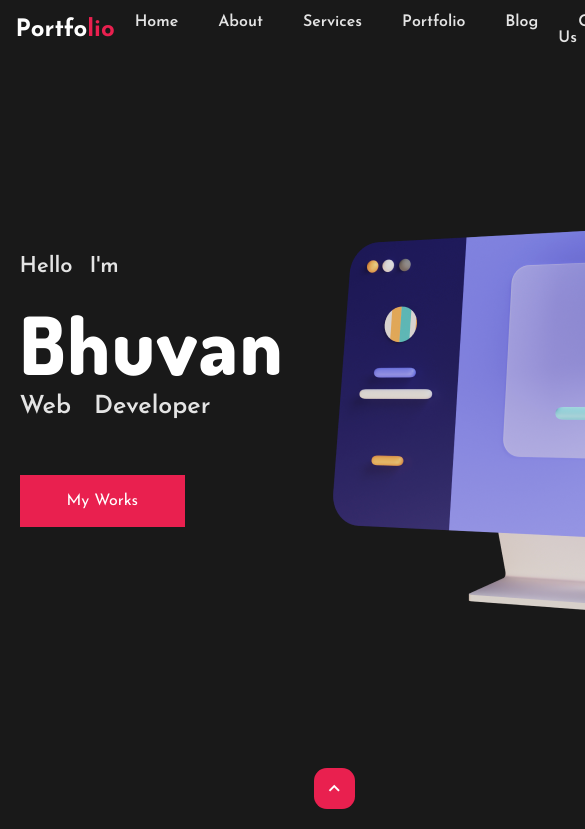
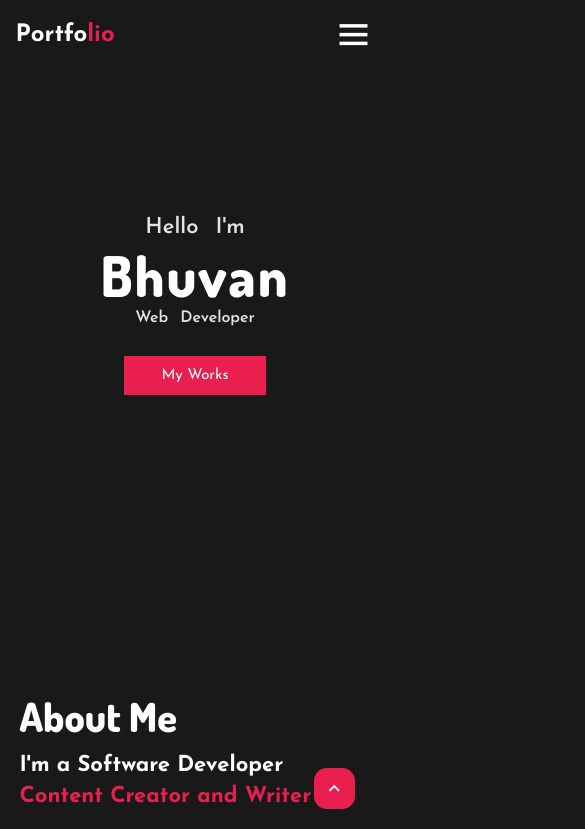
Before and after one commit to bhuvandev16/Demo-portfolio, a plain HTML site: page index.html in a window 390 px wide. Shown: the top 829 px of the page, 585 px wide, since content can reach past the window. Drawn offline with nearby package versions, Linux system fonts and the light colour scheme.

Commit message:
Added Responsiveness

```diff
--- a/script.js
+++ b/script.js
@@ -3,3 +3,16 @@ const header = document.querySelector("header");
 window.addEventListener("scroll", function() {
     header.classList.toggle('sticky', window.scrollY > 200)
 });
+
+let menu = document.querySelector('#menu-icon');
+let navlist = document.querySelector('.navlist');
+
+menu.onclick = () => {
+    menu.classList.toggle('bx-x');
+    navlist.classList.toggle('open');
+};
+
+window.onscroll = () => {
+    menu.classList.remove('bx-x');
+    navlist.classList.remove('open');
+};
--- a/style.css
+++ b/style.css
@@ -381,9 +381,8 @@ span {
     section {
         padding: 100px 5% 80px;
     }
-    .computer {
-        margin-left: -8%;
-        width: 5px;
+    .computer img{
+        margin-left: 50%;
     }
 }
 
@@ -424,3 +423,84 @@ span {
         margin: auto;
     }
 }
+
+@media (max-width: 870px) {
+    #menu-icon {
+        display: block;
+    }
+    .navlist {
+        position: absolute;
+        top: -800px;
+        right: 0;
+        left: 0;
+        display: flex;
+        flex-direction: column;
+        background: #000;
+        padding: 20px 0;
+        text-align: left;
+        transition: all .5s ease;
+    }
+    .navlist a{
+        display: block;
+        font-size: 22px;
+        padding: 12px 0;
+    }
+    .navlist.open {
+        top: 100%;
+    }
+    .computer img{
+        margin-left: -8%;
+    }
+}
+
+@media (max-width: 850px) {
+    .computer img{
+        display: none;
+    }
+    .home {
+        text-align: center;
+        justify-content: center;
+    }
+    .hero-text h3 {
+        margin-bottom: 0px;
+    }
+}
+
+@media (max-width: 660px) {
+    .home {
+        min-height: 70vh;
+    }
+    :root {
+        --h1-font: 3.8rem;
+        --h2-font: 2.7rem;
+        --p-font: 15px;
+    }
+    .hero-text h4{
+        font-size: 18px;
+        word-spacing: 10px;
+        margin-bottom: 30px;
+    }
+    .btn {
+        padding: 10px 35px;
+    }
+    .left-contact{
+        gap: 3rem;
+    }
+    .in i{
+        font-size: 80px;
+    }
+    .in h4 {
+        font-size: 20px;
+    }
+}
+
+@media(max-width: 460px) {
+    :root {
+        --h1-font: 3.5rem;
+        --h2-font: 2.5rem;
+    }
+    .hero-text h4 {
+        font-size: 16px;
+        word-spacing: 7px;
+    }
+}
```
